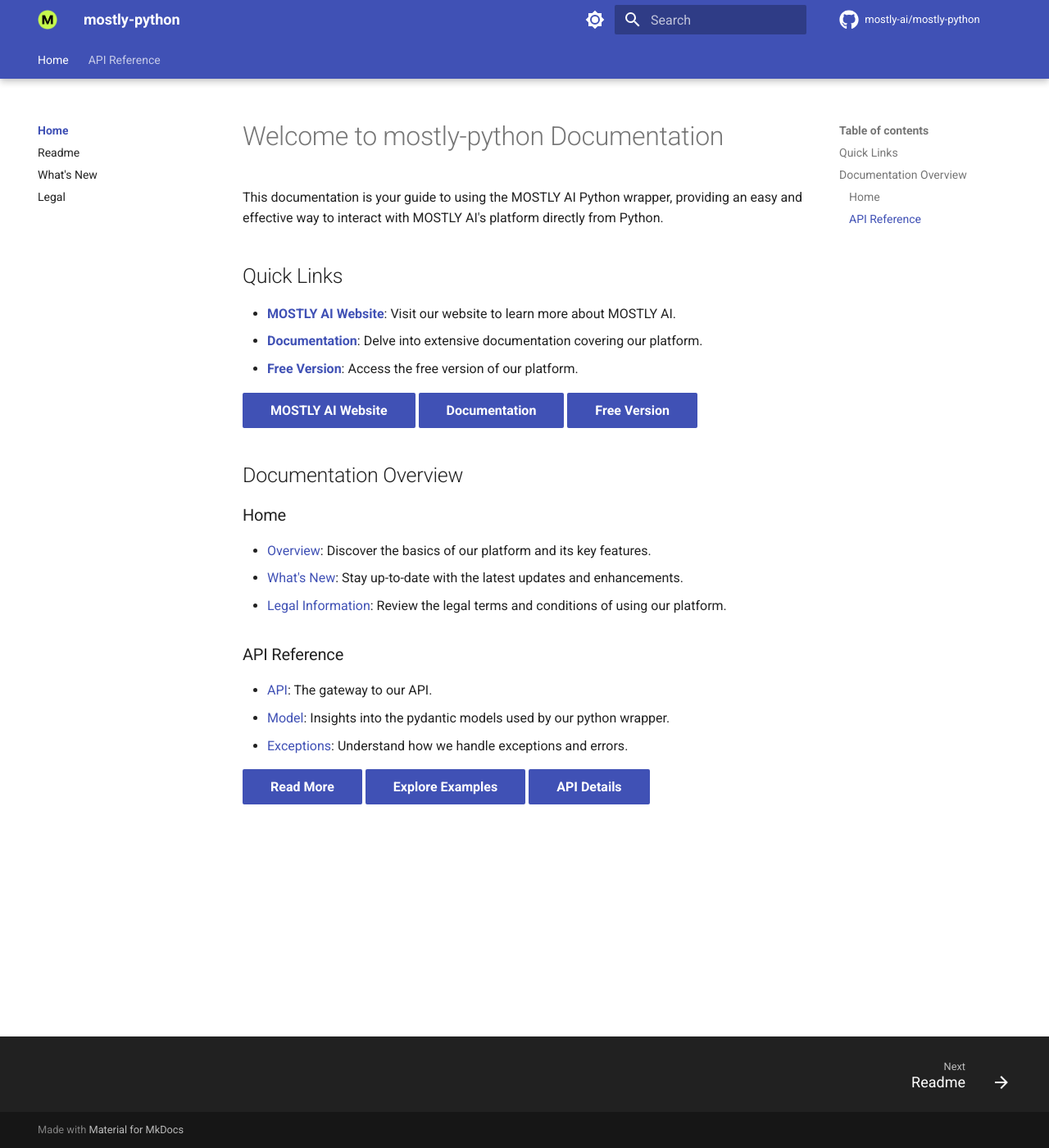
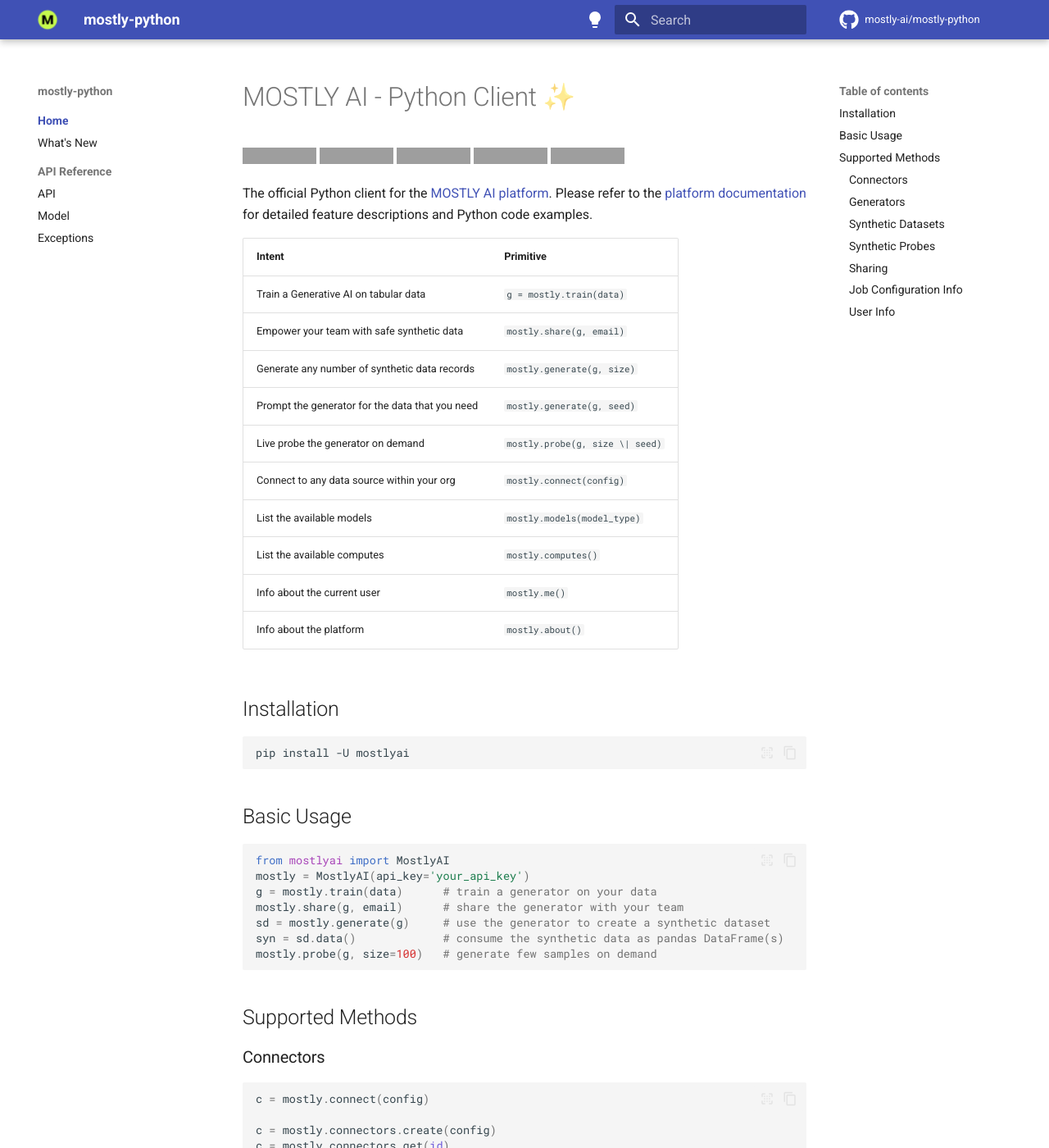
Before and after one commit to mostly-ai/mostly-python, an MkDocs documentation site: the page built from docs/index.md, in a window 1280 px wide and 1400 px high. Shown: the whole window at 82% size. Built offline with MkDocs 1.6.1 and Material for MkDocs 9.7.7, drawn with Linux system fonts in a browser that asks for light colours; comment, search, counter and statistics services are not loaded; some of the changed text lies outside the part shown; grey boxes are pictures that could not be loaded.

Commit message:
refine docs

```diff
--- a/README.md
+++ b/README.md
@@ -1,9 +1,8 @@
-# MOSTLY AI - GenAI for Tabular Data
+# MOSTLY AI - Python Client ✨
 
-[![](https://pepy.tech/badge/mostlyai-qa)](https://pypi.org/project/mostlyai/) ![](https://img.shields.io/github/license/mostly-ai/mostly-python)
-![GitHub Release](https://img.shields.io/github/v/release/mostly-ai/mostly-python) ![PyPI - Python Version](https://img.shields.io/pypi/pyversions/mostlyai) [![Documentation](https://img.shields.io/badge/docs-latest-green)](https://mostly.ai/docs)
+[![Documentation](https://img.shields.io/badge/docs-latest-green)](https://mostly-ai.github.io/mostly-python/) [![stats](https://pepy.tech/badge/mostlyai)](https://pypi.org/project/mostlyai/) ![license](https://img.shields.io/github/license/mostly-ai/mostly-python) ![GitHub Release](https://img.shields.io/github/v/release/mostly-ai/mostly-python) ![PyPI - Python Version](https://img.shields.io/pypi/pyversions/mostlyai)
 
-A Python client for the [MOSTLY AI platform](https://app.mostly.ai/). Please refer to the [platform documentation](https://mostly.ai/docs) for detailed feature descriptions and Python code examples.
+The official Python client for the [MOSTLY AI platform](https://app.mostly.ai/). Please refer to the [platform documentation](https://mostly.ai/docs) for detailed feature descriptions and Python code examples.
 
 | Intent                                          | Primitive                        |
 |-------------------------------------------------|----------------------------------|
--- a/docs/index.md
+++ b/docs/index.md
@@ -1,29 +1 @@
-# Welcome to mostly-python Documentation
-
-This documentation is your guide to using the MOSTLY AI Python wrapper, providing an easy and effective way to interact with MOSTLY AI's platform directly from Python.
-
-## Quick Links
-
-- **[MOSTLY AI Website](https://mostly.ai)**: Visit our website to learn more about MOSTLY AI.
-- **[Documentation](https://mostly.ai/docs)**: Delve into extensive documentation covering our platform.
-- **[Free Version](https://app.mostly.ai)**: Access the free version of our platform.
-
-<button class="md-button md-button--primary" onclick="window.location.href='https://mostly.ai'">MOSTLY AI Website</button>
-<button class="md-button md-button--primary" onclick="window.location.href='https://mostly.ai/docs'">Documentation</button>
-<button class="md-button md-button--primary" onclick="window.location.href='https://app.mostly.ai'">Free Version</button>
-
-## Documentation Overview
-
-### Home
-- [Overview](home/readme.md): Discover the basics of our platform and its key features.
-- [What's New](home/changelog.md): Stay up-to-date with the latest updates and enhancements.
-- [Legal Information](home/license.md): Review the legal terms and conditions of using our platform.
-
-### API Reference
-- [API](api_reference/api.md): The gateway to our API.
-- [Model](api_reference/model.md): Insights into the pydantic models used by our python wrapper.
-- [Exceptions](api_reference/exceptions.md): Understand how we handle exceptions and errors.
-
-<button class="md-button md-button--primary" onclick="window.location.href='home/readme'">Read More</button>
-<button class="md-button md-button--primary" onclick="window.location.href='usage/examples'">Explore Examples</button>
-<button class="md-button md-button--primary" onclick="window.location.href='api_reference/api'">API Details</button>
+--8<-- "README.md"
--- a/mkdocs.yml
+++ b/mkdocs.yml
@@ -13,25 +13,35 @@
 theme:
   name: material
   logo: logo.png
+  favicon: favicon.png
   palette:
-
-    # Palette toggle for light mode
-    - scheme: default
-      toggle:
-        icon: material/brightness-7
-        name: Switch to dark mode
-
-    # Palette toggle for dark mode
-    - scheme: slate
-      toggle:
-        icon: material/brightness-4
-        name: Switch to light mode
+  - media: "(prefers-color-scheme)"
+    scheme: default
+    primary: indigo
+    accent: indigo
+    toggle:
+      icon: material/lightbulb
+      name: "Switch to light mode"
+  - media: "(prefers-color-scheme: light)"
+    scheme: default
+    primary: indigo
+    accent: indigo
+    toggle:
+      icon: material/lightbulb-outline
+      name: "Switch to dark mode"
+  - media: "(prefers-color-scheme: dark)"
+    scheme: slate
+    primary: indigo
+    accent: indigo
+    toggle:
+      icon: material/lightbulb-auto-outline
+      name: "Switch to system preference"
 
   features:
     - navigation.instant
     - navigation.instant.prefetch
-    - navigation.tabs
-    - navigation.tabs.sticky
+#    - navigation.tabs
+#    - navigation.tabs.sticky
     - search.suggest
     - search.highlight
     - search.share
@@ -49,46 +59,71 @@
 nav:
   - Home:
     - Index: index.md
-    - Readme: home/readme.md
-    - What's New: home/changelog.md
-    - Legal: home/license.md
+    - What's New: changelog.md
   - API Reference:
     - API: api_reference/api.md
     - Model: api_reference/model.md
     - Exceptions: api_reference/exceptions.md
 
 markdown_extensions:
-  - pymdownx.blocks.admonition
-  - pymdownx.blocks.details
-  - pymdownx.magiclink
-  - pymdownx.highlight
+  - pymdownx.highlight:
+      anchor_linenums: true
+      line_spans: __span
+      pygments_lang_class: true
   - pymdownx.inlinehilite
   - pymdownx.snippets
   - pymdownx.superfences
-  - pymdownx.snippets:
-      base_path: [!relative $config_dir]
-      check_paths: true
-  - toc:
-      permalink: "¤"
+
+#markdown_extensions:
+#  - pymdownx.blocks.admonition
+#  - pymdownx.blocks.details
+#  - pymdownx.magiclink
+#  - pymdownx.highlight
+#  - pymdownx.inlinehilite
+#  - pymdownx.snippets
+#  - pymdownx.superfences
+#  - pymdownx.snippets:
+#      base_path: [!relative $config_dir]
+#      check_paths: true
+#  - toc:
+#      permalink: "¤"
 
 plugins:
   - search
   - mkdocstrings:
       handlers:
         python:
-          paths: [mostlyai]
           options:
-            docstring_style: sphinx
-            show_bases: false
-            show_symbol_type_heading: true
+            show_root_toc_entry: false
+            show_root_heading: true
+            show_docstring: true
+            show_source: false
+            show_signature: true
+            separate_signature: true
             show_docstring_examples: true
-            filters: ["!^_"]
-            members_order: source
-            separate_signature: true
-            show_signature_annotations: true
-            signature_crossrefs: true
-            show_symbol_type_toc: true
-            show_root_toc_entry: false
-          rendering:
-            show_source: true
-            show_if_no_docstring: false
+            docstring_section_style: table
+            extensions:
+            - griffe_fieldz
+            docstring_style: google
+#
+#plugins:
+#  - search
+#  - mkdocstrings:
+#      handlers:
+#        python:
+#          paths: [mostlyai]
+#          options:
+#            docstring_style: sphinx
+#            show_bases: false
+#            show_symbol_type_heading: true
+#            show_docstring_examples: true
+#            filters: ["!^_"]
+#            members_order: source
+#            separate_signature: true
+#            show_signature_annotations: true
+#            signature_crossrefs: true
+#            show_symbol_type_toc: true
+#            show_root_toc_entry: false
+#          rendering:
+#            show_source: true
+#            show_if_no_docstring: false
```
Also changed, not shown: docs/home/license.md (deleted, +0 -5 lines), docs/home/readme.md (deleted, +0 -1 lines), pyproject.toml (+9 -4 lines), docs/changelog.md (renamed from docs/home/changelog.md), docs/favicon.png (added), 2 other files.
